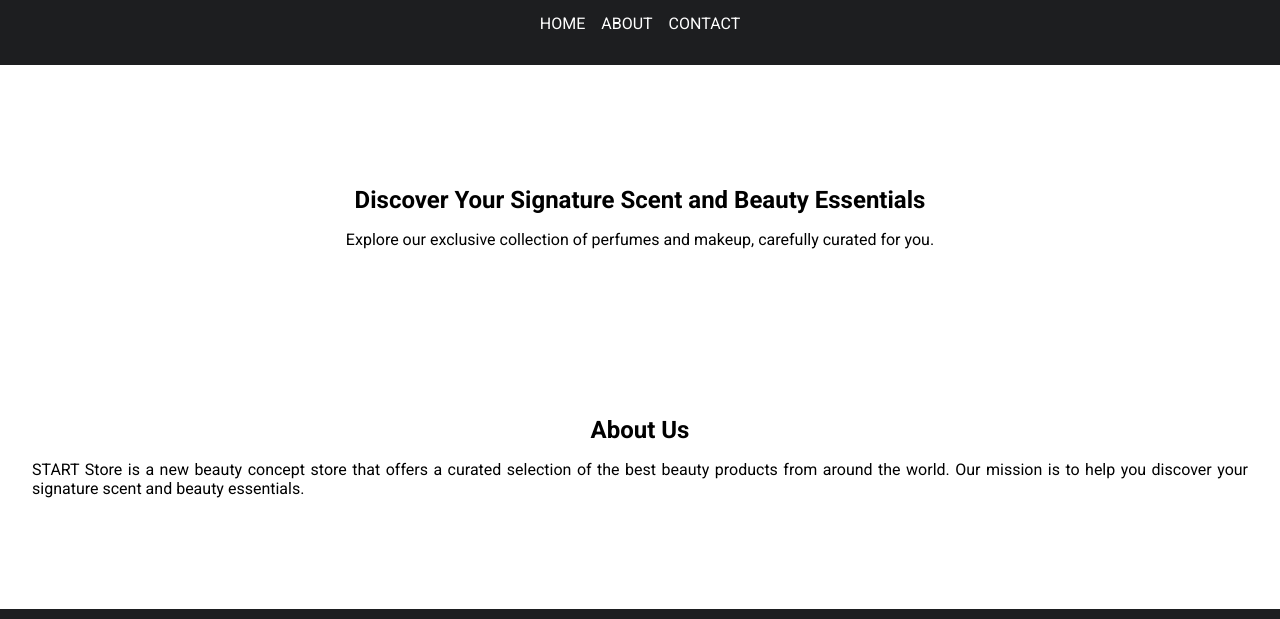
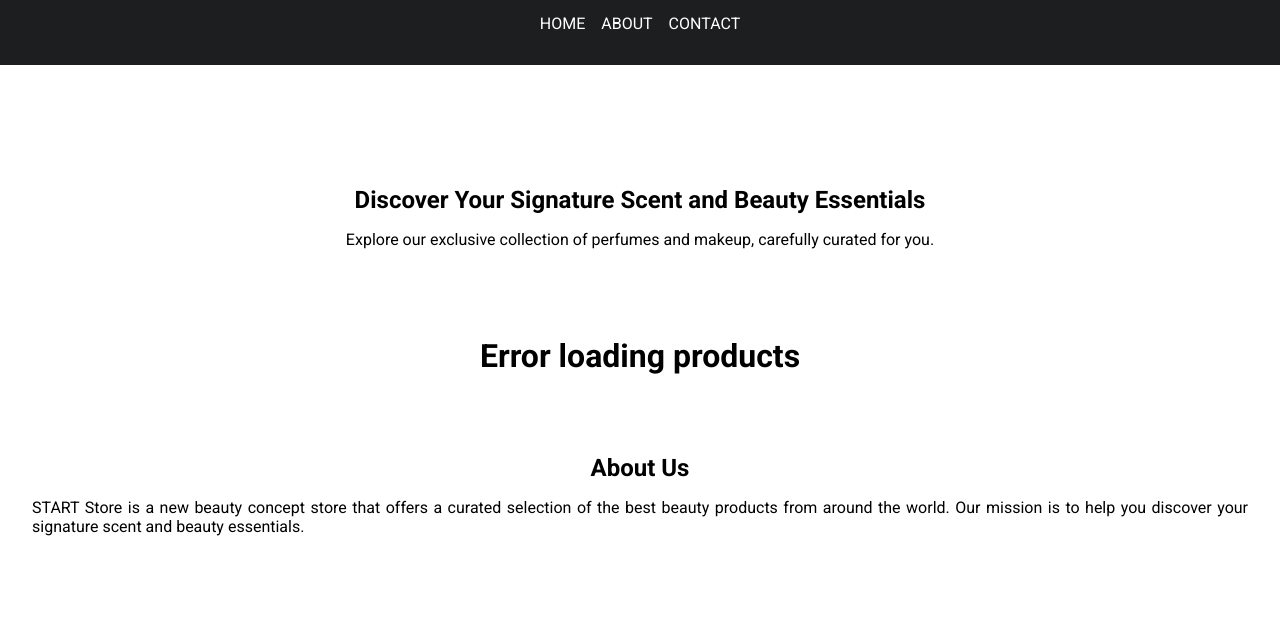
Before and after one commit to sabinolopes/desafio-front-end-start, a website: page app/index.html in a window 1280 px wide. Shown: the part 82-701 px from the top of the page. Drawn offline with Linux system fonts and the light colour scheme; no server answers.

Commit message:
Lidando com possíveis erros

```diff
--- a/app/src/index.js
+++ b/app/src/index.js
@@ -60,7 +60,14 @@ const createCard = (product) => {
 // Display the products on the page
 const displayProducts = async () => {
   const products = await fetchProducts(API_URL);
+
+  if (!products.length) {
+    cardContainer.id = '';
+    cardContainer.innerHTML = '<p id="error_message">Error loading products</p>';
+  }
+
   const filteredProducts = filterProducts(products);
+
   filteredProducts.forEach((product) => {
     createCard(product);
   });
--- a/app/styles/styles.css
+++ b/app/styles/styles.css
@@ -108,6 +108,11 @@ footer {
   gap: 1rem;
 }
 
+#error_message {
+  font-size: xx-large;
+  font-weight: 600;
+}
+
 @media screen and (max-width: 768px) {
   header {
     padding: 2rem 1rem;
```
Also changed, not shown: app/src/productManager.js (+16 -0 lines).
